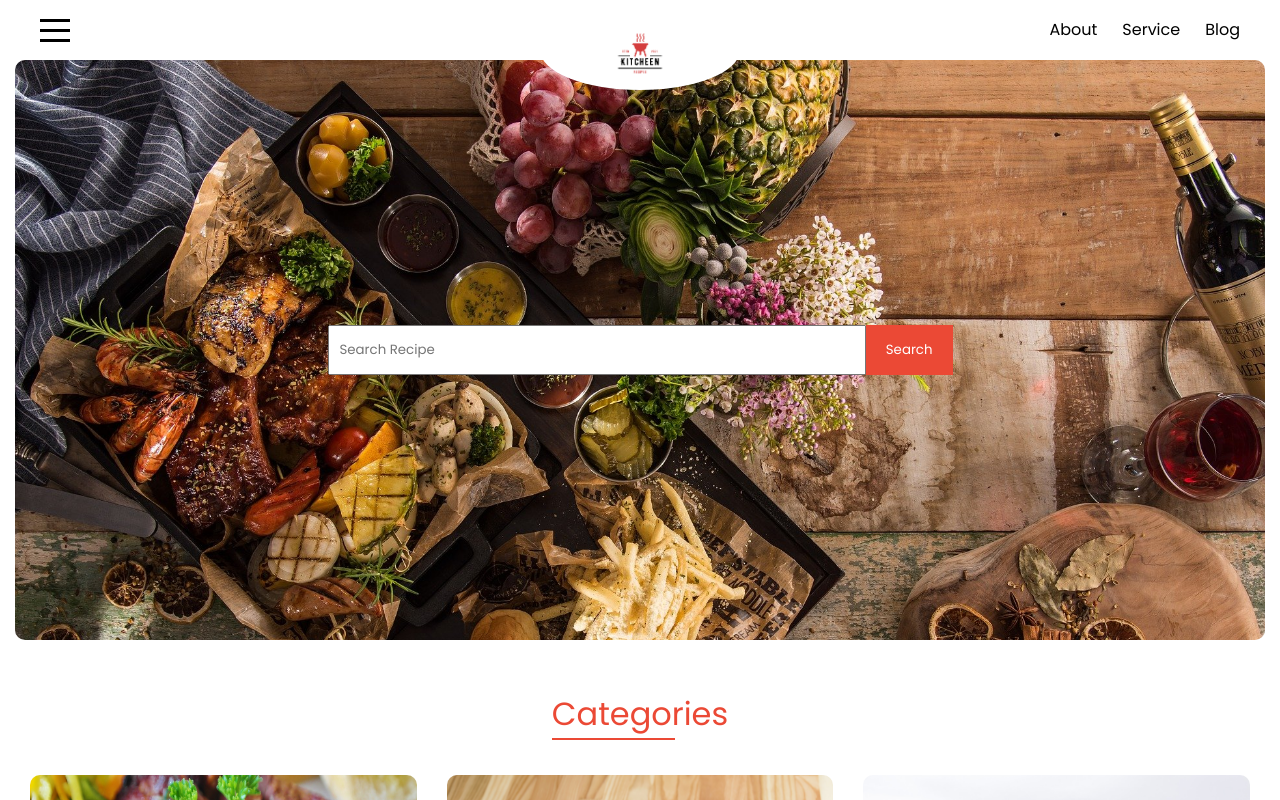
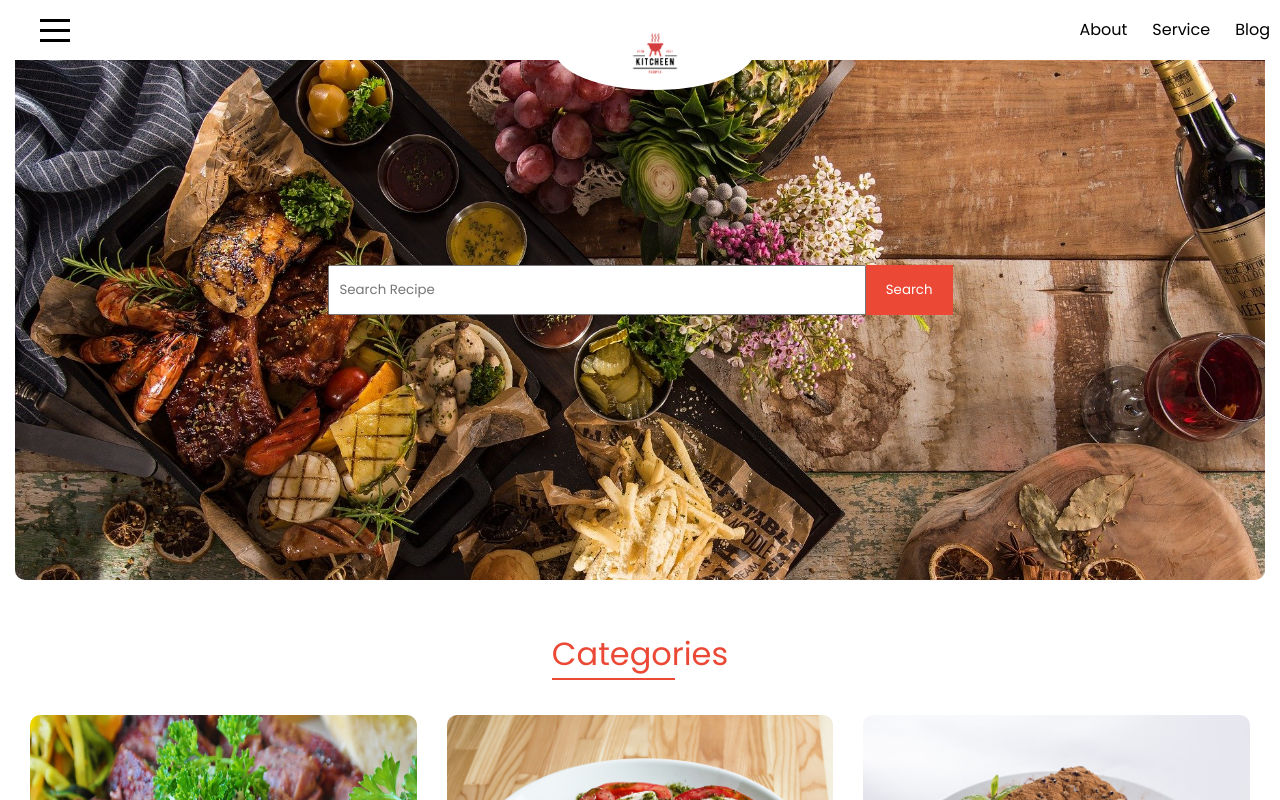
Before and after one commit to mart-anthony-stark/Food-Recipe-Web-App-React-TS, a React (Vite) app: page /home in a window 1280 px wide. Shown: the top 800 px of the page. Built offline with nearby package versions, Linux system fonts and the light colour scheme.

Commit message:
add position fixed

```diff
--- a/src/components/navbar/navbar.css
+++ b/src/components/navbar/navbar.css
@@ -4,6 +4,10 @@ nav {
   padding: 0 25px;
   justify-content: space-between;
   align-items: center;
+  position: fixed;
+  z-index: 99;
+  width: 100%;
+  background: #fff;
 }
 nav .left,
 nav .right,
```
